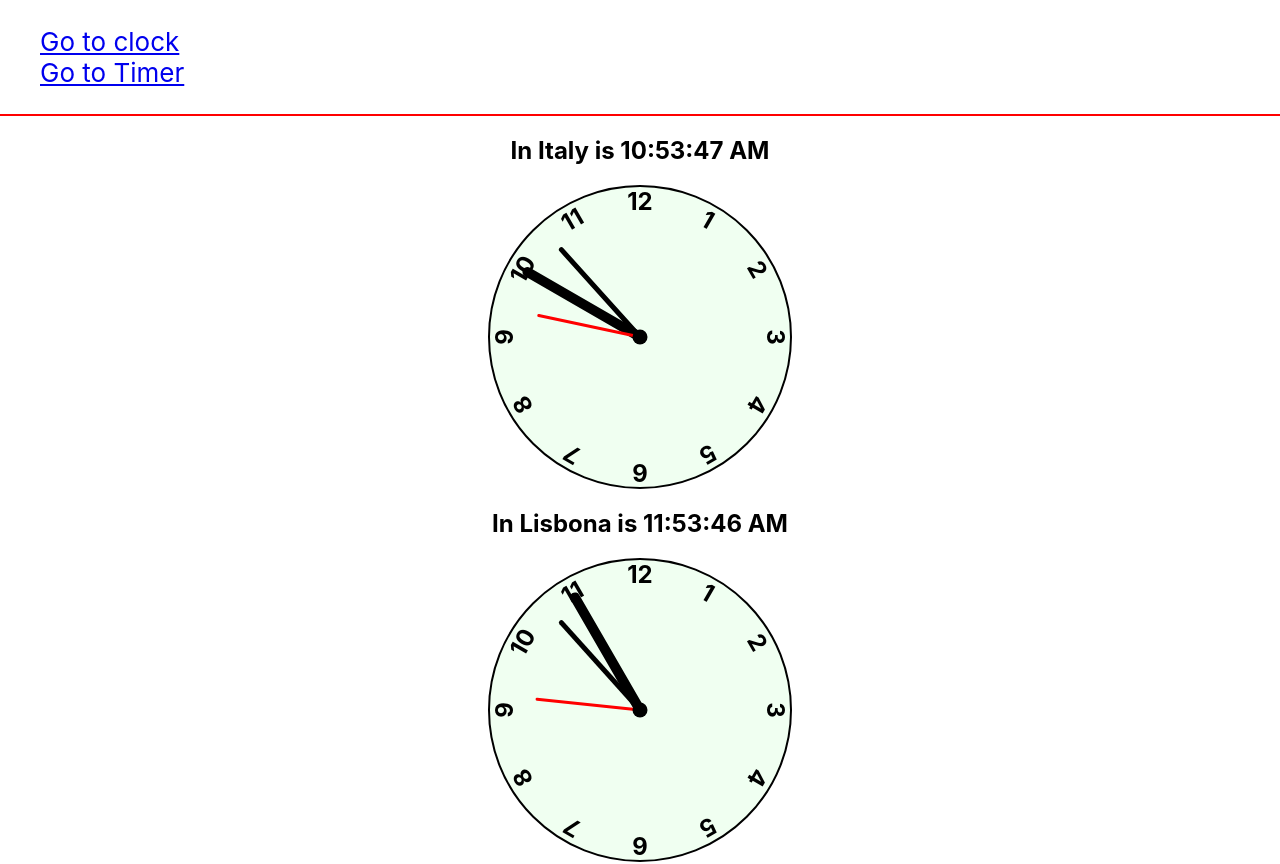
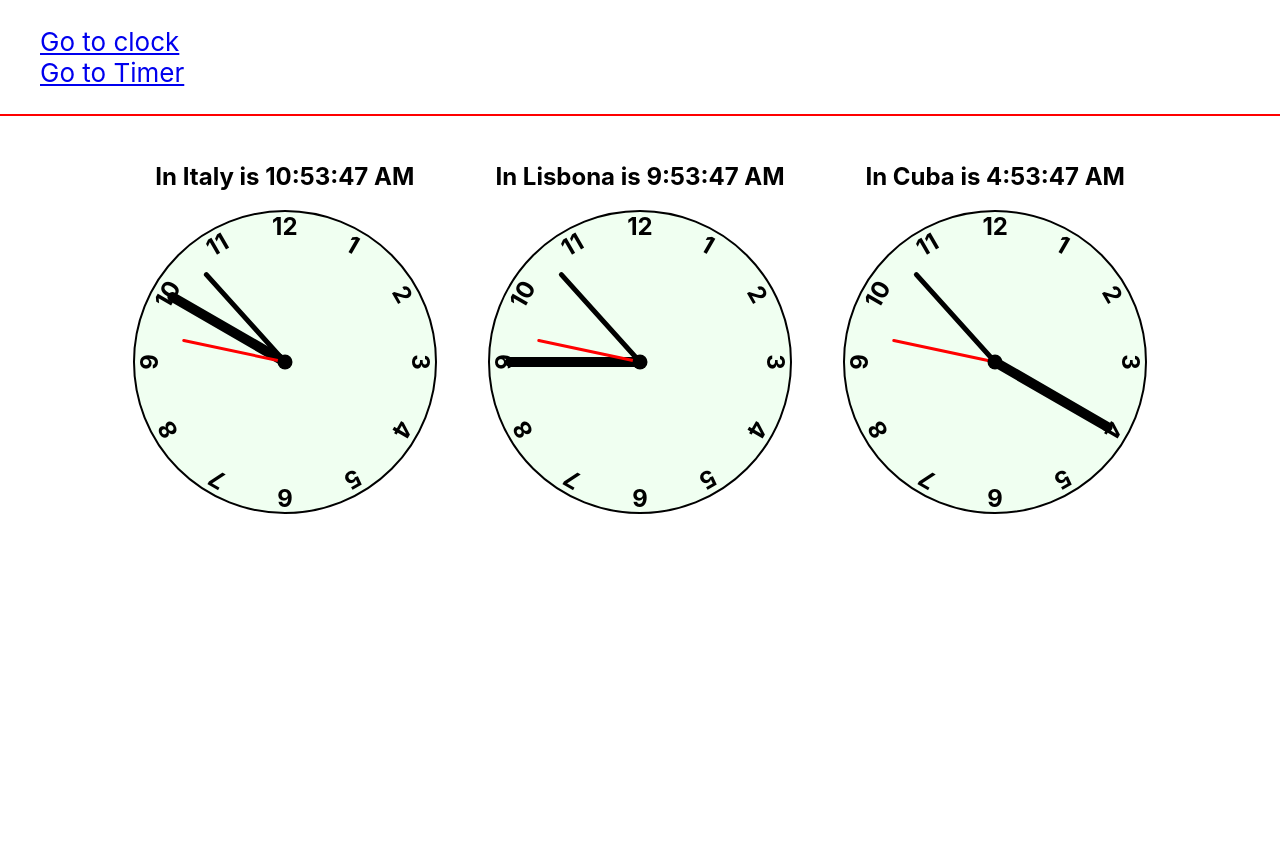
Before and after one commit to Luigi-Tramparulo/Frontend-exercise, a React (Create React App) app: page /clock in a window 1280 px wide. Shown: the top 864 px of the page. After the commit the page ends 800 px from the top, so only its background shows below. Built offline with nearby package versions, Linux system fonts and the light colour scheme.

Commit message:
style: Clock aligned

```diff
--- a/src/components/clock/clock.module.scss
+++ b/src/components/clock/clock.module.scss
@@ -1,10 +1,11 @@
 .clock_container{
   display: flex;
+  flex-direction: column;
   align-items: center;
-  justify-content: center;
+  margin: 2%;
 }
 .clock_header{
-  text-align: center;
+  display: block;
 }
 .clock{
   width: 300px;
--- a/src/components/clock/clock.scss
+++ b/src/components/clock/clock.scss
@@ -8,3 +8,8 @@
 @include changeTime(".minutes",59 ,6 );
 @include changeTime(".sec",59 ,6 );
 @include changeTime(".hour",12 ,30 );
+
+.clock-container{
+  display: flex;
+  justify-content: center;
+}
--- a/src/components/clock/index.js
+++ b/src/components/clock/index.js
@@ -55,8 +55,10 @@ class Time extends Component {
 
     return (
       <React.Fragment>
-        <h2 className={style.clock_header}>In {this.props.country} is {data.toLocaleTimeString()}</h2>
       <div className={style.clock_container}>
+      <div className={style.clock_header}>
+        <h2>In {this.props.country} is {data.toLocaleTimeString()}</h2>
+      </div>
       <div className={style.clock}>
       <div className={`${style.hand} ${style.hour} hour${hour(getHour)}`}></div>
       <div className={`${style.minutes} minutes${min} ${style.hand}`}></div>
--- a/src/routes/clock.js
+++ b/src/routes/clock.js
@@ -8,12 +8,12 @@ const clocks = [
     timezone: 0
   },
   {
-    secs: 2,
+    secs: 1,
     country: "Lisbona",
-    timezone: 1
+    timezone: -1
   },
   {
-    secs: 3,
+    secs: 1,
     country: "Cuba",
     timezone: -6
   }
@@ -24,7 +24,7 @@ class Clock extends Component {
 
   render() {
     return (
-      <div>
+      <div className="clock-container">
         {this.getClocks()}
       </div>
     );
```
